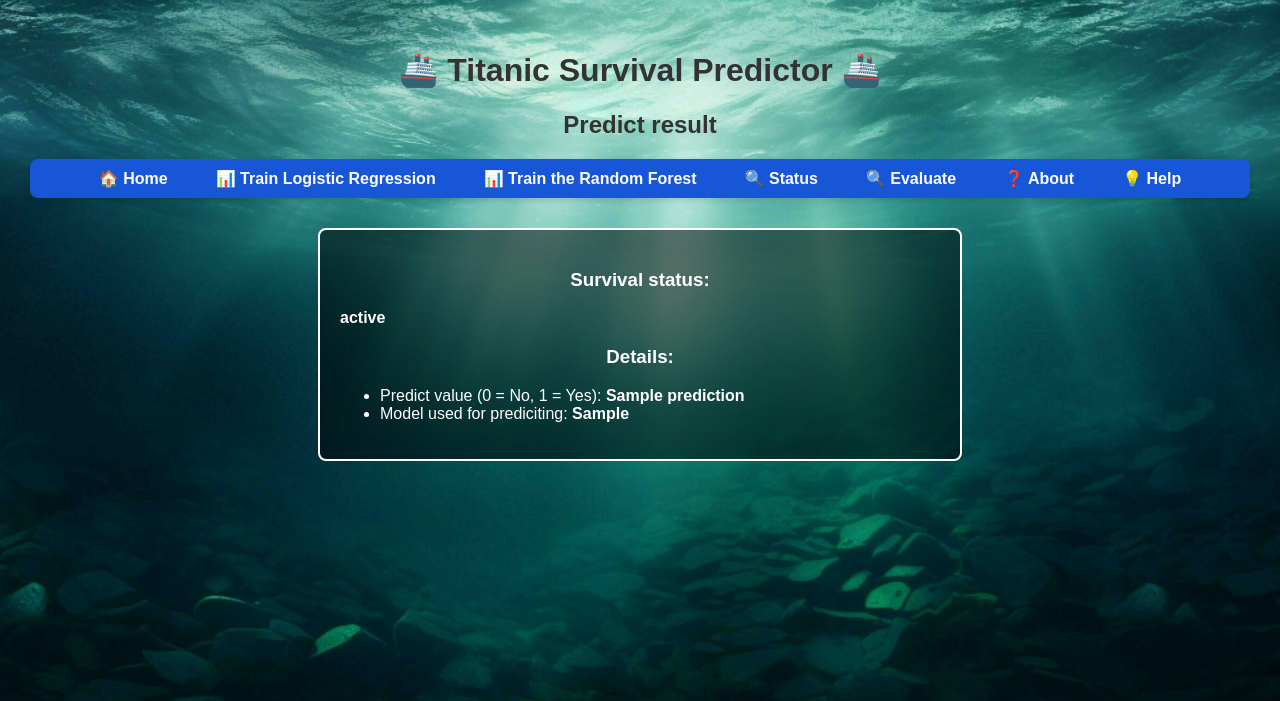
After one commit to IvelinIskrenov/Titanic-Survival-Prediction, a Flask app: template templates/predict.html in a window 1280 px wide. The commit adds this page. Shown: the top 701 px of the page. Run offline with Flask 3, Linux system fonts and the light colour scheme; the template is opened without the code that fills it: most values are stand-ins (such as "Sample title", 1, 10 or a date in 2020).

Commit message:
single_prediction() in TitanicSPM.py, app.py make train() dymanic route, add more templates

```diff
--- a/app.py
+++ b/app.py
@@ -6,36 +6,38 @@ app = Flask(__name__)
 model = SurvivalPrediction()
 trainedLR = False
 trainedRF = False
+preprocessing_model = False
 
 @app.route('/')
 def home():
     return render_template('index.html'), 200
 
-@app.route('/train/LR')
-def train_LR():
-    global trainedLR
+@app.route('/train/<model_type>')
+def train_model(model_type):
+    global trainedLR, trainedRF, preprocessing_model
+
+    if model_type not in ["LR", "RF"]:
+        return jsonify({"error": "Invalid model type. Must be 'LR' or 'RF'."}), 400
+
     try:
-        model.load_data()
-        model.split_data()
-        model.preprocessing()
-        model.train_logistic_regression()
-        trainedLR = True
-        return jsonify({"status": "trained successfully"}),200
+        if preprocessing_model != True:
+            model.load_data()
+            model.split_data()
+            model.preprocessing()
+            preprocessing_model = True
+
+        if model_type == "LR":
+            model.train_logistic_regression()
+            trainedLR = True
+        elif model_type == "RF":
+            model.train_RF()
+            trainedRF = True
+
+        return render_template('status.html', trainedLR=trainedLR, trainedRF=trainedRF), 200 #jsonify({"status": f"{model_type} trained successfully"}), 200
+
+
     except Exception as e:
-        return jsonify({"error": str(e)}), 500
-
-@app.route('/train/RF')
-def train_RF():
-    global trainedRF
-    try:
-        model.load_data()
-        model.split_data()
-        model.preprocessing()
-        model.train_RF()
-        trainedRF = True
-        return jsonify({"status": "trained successfully"}),200
-    except Exception as e:
-        return jsonify({"error": str(e)}), 500
+        return jsonify({"error": f"Training of {model_type} failed: {str(e)}"}), 500
 
 @app.route('/status')
 def status():
@@ -48,10 +50,29 @@ def predict():
         return jsonify({"error": "No trained model available!"}), 400
 
     try:
-        items = request.form.getlist("items")
-        prediction = model.single_predict(items)
+        form_data = {
+            'pclass': request.form['pclass'],
+            'sex': request.form['sex'],
+            'age': request.form['age'],
+            'sibsp': request.form['sibsp'],
+            'parch': request.form['parch'],
+            'fare': request.form['fare'],
+            'class': request.form['class'],
+            'who': request.form['who'],
+            'adult_male': request.form['adult_male'],
+            'alone': request.form['alone']
+        }
 
-        return jsonify({"prediction": prediction}), 200
+        #passing the values as a list in the correct order
+        features_order = ['pclass', 'sex', 'age', 'sibsp', 'parch', 'fare', 'class', 'who', 'adult_male', 'alone']
+        data_list = [form_data[f] for f in features_order]
+
+        prediction_result = model.single_predict(data_list)
+
+        if prediction_result.get("error"):
+             return jsonify(prediction_result), 400
+
+        return render_template('predict.html', predict_result=prediction_result) #jsonify(prediction_result), 200
 
     except Exception as e:
         return jsonify({"error": str(e)}), 500
--- a/static/style.css
+++ b/static/style.css
@@ -149,3 +149,22 @@ form {
     width: 100%;
     margin-top: 30px;
 }
+
+.predict_result {
+    text-align: left;
+    color: white;
+
+    max-width: 600px;
+    margin: 20px auto;
+    padding: 20px;
+
+    border: 2px solid #ffffff;
+    border-radius: 8px;
+    background-color: rgba(0, 0, 0, 0.5);
+}
+
+.predict_result h3,
+.predict_result p,
+.predict_result li {
+    color: white;
+}
--- a/templates/base.html
+++ b/templates/base.html
@@ -12,9 +12,10 @@
     <nav>
         <ul>
             <li><a href="{{ url_for('home') }}">🏠 Home</a></li>
-            <li><a href="{{ url_for('train') }}">📊 Train the model</a></li>
+            <li><a href="{{ url_for('train_model', model_type='LR') }}">📊 Train Logistic Regression</a></li>
+            <li><a href="{{ url_for('train_model', model_type='RF') }}">📊 Train the Random Forest</a></li>
             <li><a href="{{ url_for('status') }}">🔍 Status</a></li>
-            <li><a href="{{ url_for('evaluate') }}">🎯 Predict</a></li>
+            <li><a href="{{ url_for('evaluate') }}">🔍 Evaluate</a></li>
             <li><a href="{{ url_for('about') }}">❓ About</a></li>
             <li><a href="{{ url_for('help') }}">💡 Help</a></li>
         </ul>
--- /dev/null
+++ b/templates/predict.html
@@ -0,0 +1,22 @@
+{% extends 'base.html' %}
+{% block title %}
+    <h2>Predict result</h2>
+{% endblock %}
+{% block content %}
+    <section class="predict_result">
+        <h3>Survival status:</h3>
+        <p><strong>{{ predict_result.survival_status }}</strong></p>
+
+        <h3>Details:</h3>
+        <ul>
+            <li>
+                Predict value (0 = No, 1 = Yes):
+                <strong>{{ predict_result.prediction }}</strong>
+            </li>
+            <li>
+                Model used for prediciting:
+                <strong>{{ predict_result.model_used }}</strong>
+            </li>
+        </ul>
+    </section>
+{% endblock %}
--- a/templates/train.html
+++ b/templates/train.html
@@ -3,5 +3,8 @@
     <h2>Training</h2>
 {% endblock %}
 {% block content %}
-    <h2>Waiting to trainging finished ... (FIX with pretty interface)</h2>
+    <div class="simple-loading-container">
+        <p>Моделът се обучава...</p>
+        <div class="loader-bar"></div>
+    </div>
 {% endblock %}
```
Also changed, not shown: TitanicSurvivalPredictionsModel.py (+45 -3 lines), templates/status.html (+6 -2 lines).
